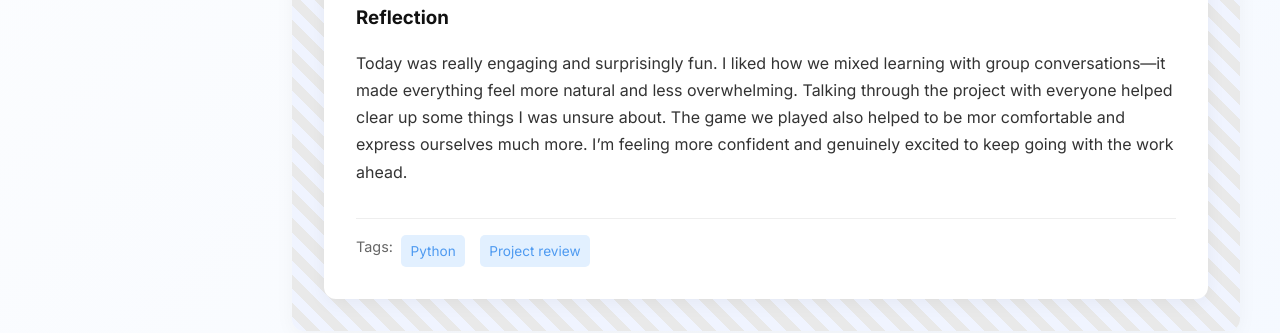
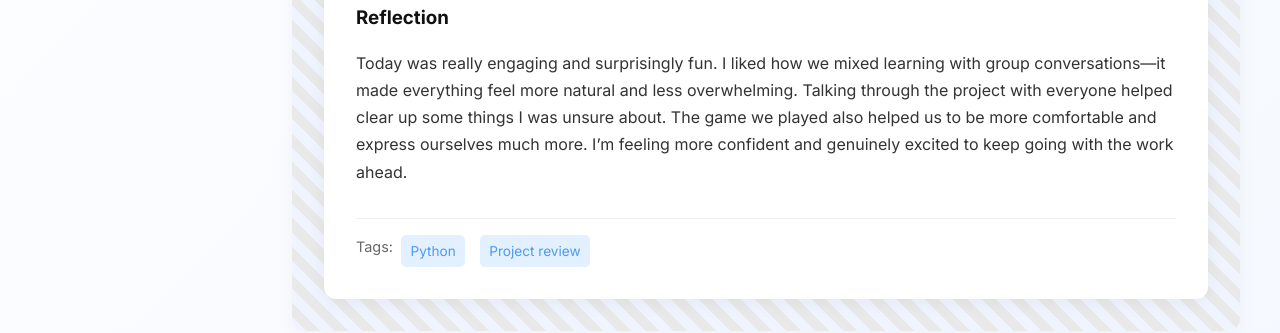
Before and after one commit to TolaniBello/TolaniBello.github.io, a Jekyll site: the page built from _posts/2025-06-04-day7.md, in a window 1280 px wide. Shown: the part 919-1252 px from the top of the page. Built offline with Jekyll 4.4.1, drawn with Linux system fonts in a browser that asks for light colours.

Commit message:
Update 2025-06-04-day7.md

```diff
--- a/_posts/2025-06-04-day7.md
+++ b/_posts/2025-06-04-day7.md
@@ -19,5 +19,5 @@ blockers: |
   No blockers today.
 
 reflection: |
-  Today was really engaging and surprisingly fun. I liked how we mixed learning with group conversations—it made everything feel more natural and less overwhelming. Talking through the project with everyone helped clear up some things I was unsure about. The game we played also helped to be mor comfortable and express ourselves much more. I’m feeling more confident and genuinely excited to keep going with the work ahead.
+  Today was really engaging and surprisingly fun. I liked how we mixed learning with group conversations—it made everything feel more natural and less overwhelming. Talking through the project with everyone helped clear up some things I was unsure about. The game we played also helped us to be more comfortable and express ourselves much more. I’m feeling more confident and genuinely excited to keep going with the work ahead.
 ---
```
